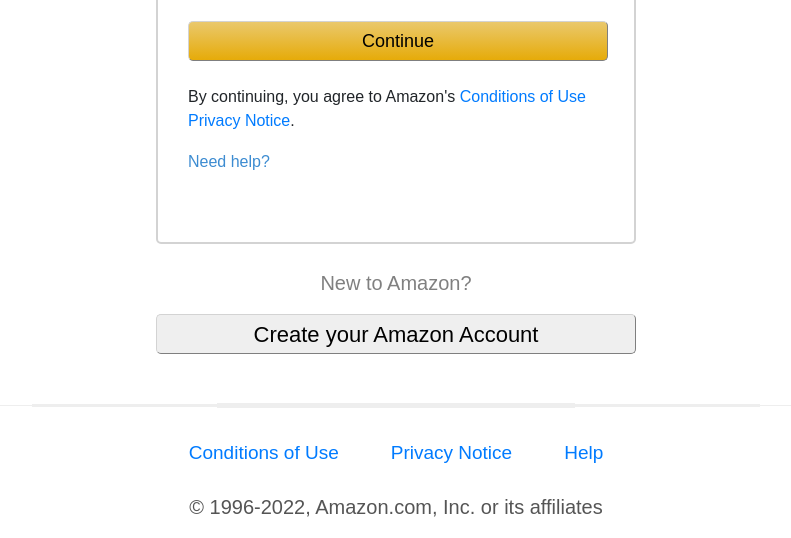
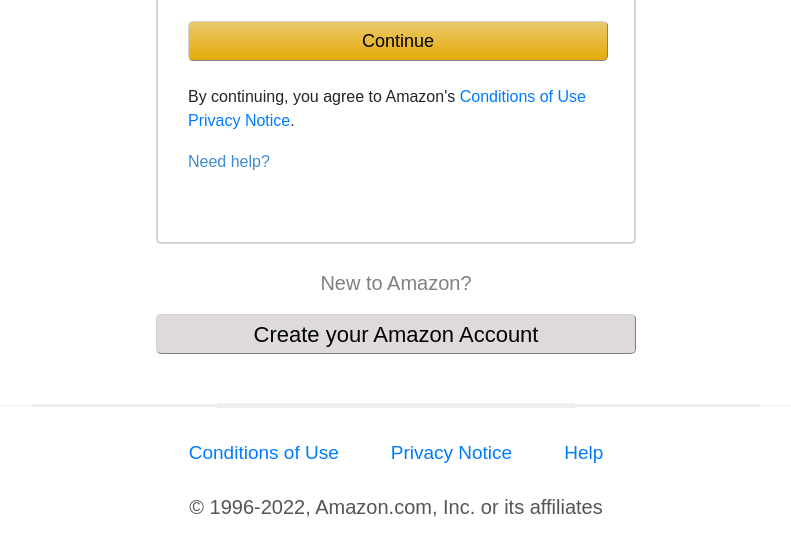
Before and after one commit to JACedwards/amazon-signin-page, a plain HTML site: page index.html in a window 1280 px wide. In both pictures the pointer is over the input "Create your Amazon Account". Shown: the part 268-806 px from the top of the page, without its empty margins (244-1035 px from the left). Drawn offline with nearby package versions, Linux system fonts and the light colour scheme.

Commit message:
hover over create account button

```diff
--- a/index.html
+++ b/index.html
@@ -69,7 +69,7 @@
 
     <div class="new-to-amazon">
       <form action="">
-        <input type="submit" value="Create your Amazon Account"  style="width:480px;height:40px;border-radius:5px;border-width:1px; border-color:lightgray;font-size:22px">
+        <input type="submit" value="Create your Amazon Account"  style="width:480px;height:40px;border-radius:5px;border-width:1px; border-color:lightgray;font-size:22px" id="create-account">
       </form>
     </div>
 
--- a/main.css
+++ b/main.css
@@ -86,6 +86,9 @@
     text-align:center;
 }
 
+#create-account:hover{
+  background-color: rgb(222, 218, 218);
+}
 
 #footer-fill{
     height: 7px;
```
